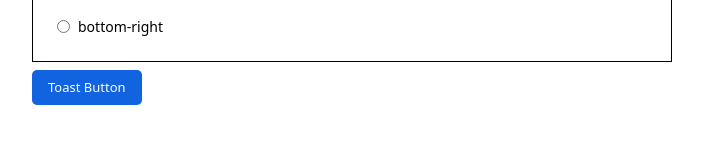
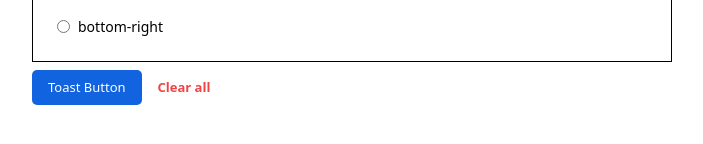
Before and after one commit to leedahye2001/toast-assignment, a React (Vite) app: page / in a window 1280 px wide. Shown: the part 474-618 px from the top of the page, without its empty margins (288-991 px from the left). Built offline with nearby package versions, Linux system fonts and the light colour scheme.

Commit message:
feat: clear all 기능 생성

```diff
--- a/src/index.tsx
+++ b/src/index.tsx
@@ -4,14 +4,16 @@ import Input from "./components/Input/Input";
 import RoundOption from "./components/Input/RoundOption";
 import ToastContainer from "./components/Toast/ToastContainer";
 import { showToastMessage } from "./components/Toast/useToast";
-import { useRecoilValue } from "recoil";
+import { useRecoilValue, useResetRecoilState } from "recoil";
 import { toastPositionAtom } from "./atoms/toastPositionAtom";
+import { toastAtom } from "./atoms/toastAtom";
 
 const Index = () => {
   const position = useRecoilValue(toastPositionAtom);
+  const resetToasts = useResetRecoilState(toastAtom);
   const [delay, setDelay] = useState<number | null>(3000);
 
-  const handleChange = (newDelay: string | null) => {
+  const handleInputChange = (newDelay: string | null) => {
     if (newDelay && isNaN(Number(newDelay))) {
       alert("숫자를 입력해주세요.");
     } else {
@@ -27,12 +29,17 @@ const Index = () => {
           <RoundOption />
           <Input
             _value={delay === null ? "" : delay.toString()}
-            _onChange={handleChange}
+            _onChange={handleInputChange}
           />
         </div>
         <Button
           _node="Toast Button"
           onClick={() => showToastMessage("Your Message", delay, position)}
+        />
+        <Button
+          _node="Clear all"
+          onClick={resetToasts}
+          className="bg-white text-red-500 font-[700]"
         />
       </div>
       <ToastContainer />
```
